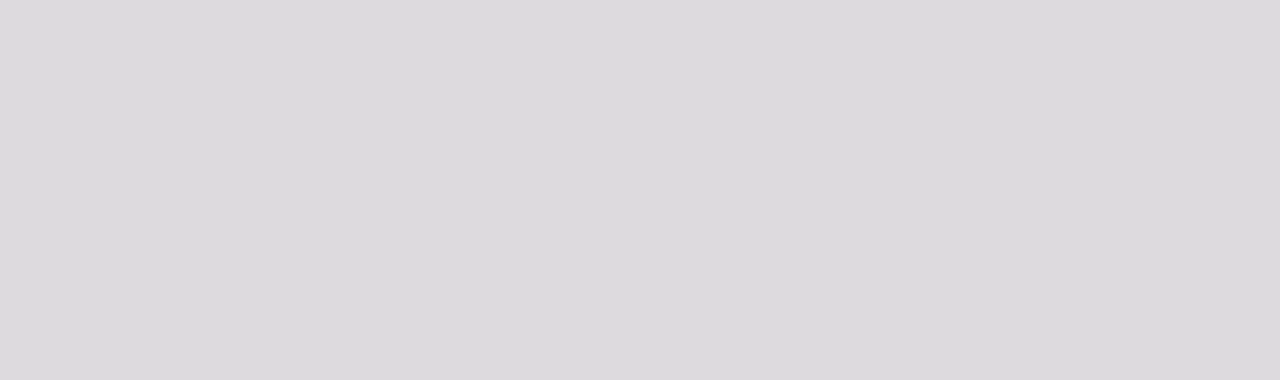
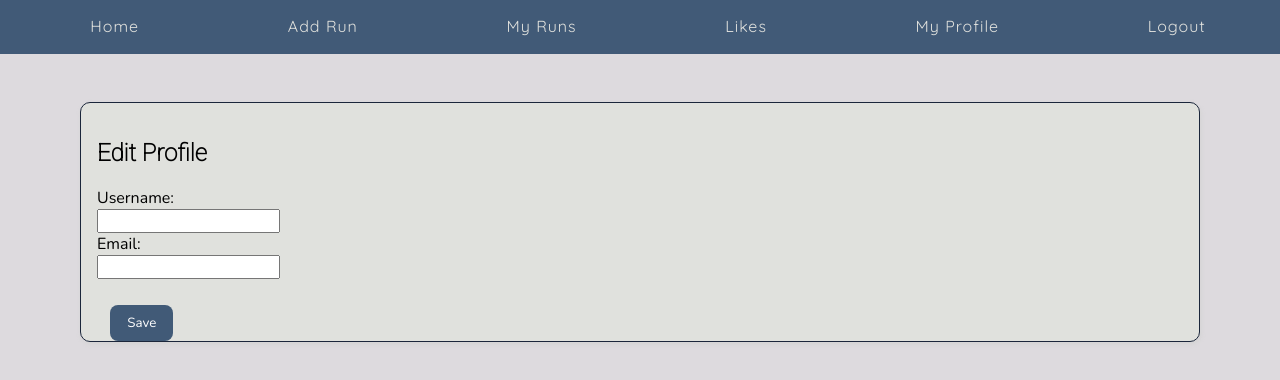
Before and after one commit to Doubles-101/run-log-repeat, a React (Vite) app: page /editprofile in a window 1280 px wide. Shown: the top 380 px of the page. Built offline with nearby package versions, Linux system fonts and the light colour scheme; no server answers; sample sign-in values are in the browser's storage.

Commit message:
added Profile and Edit Profile

```diff
--- a/src/components/home/runs/Run.jsx
+++ b/src/components/home/runs/Run.jsx
@@ -7,6 +7,7 @@ import { getRunDetails } from "../../../services/getHomeRunsRun.jsx"
 
 export const Run = ({runObject}) => {
     const [runDetails, setRunDetails] = useState([])
+    const [likeCounter, setLikeCounter] = useState(0)
 
     useEffect(() => {
         getRunDetails(runObject.id).then((runArray) => {
@@ -14,11 +15,14 @@ export const Run = ({runObject}) => {
         })
     }, [runObject])
 
-    /* May need to put this number in a state, so the page auto-update the number of likes */
-    let totalLikes = 0
-    for (const run of runDetails) {
-        totalLikes += run.likes.length
-    }
+
+    useEffect(() => {
+        let totalLikes = 0
+        for (const run of runDetails) {
+            totalLikes += run.likes.length
+        }
+        setLikeCounter(totalLikes)
+    }, [runDetails])
 
     return (
         <div className="run-post">
@@ -33,8 +37,8 @@ export const Run = ({runObject}) => {
                 <h3>Location : {runObject.location}</h3>
             </div>
             <footer>
-                <LikeButton runObject={runObject} />
-                <h3>Number of Likes: {totalLikes}</h3>
+                <LikeButton runObject={runObject} setLikeCounter={setLikeCounter} likeCounter={likeCounter}/>
+                <h3>Number of Likes: {likeCounter}</h3>
             </footer>
         </div>
     )
--- a/src/components/likebutton/LikeButton.jsx
+++ b/src/components/likebutton/LikeButton.jsx
@@ -3,11 +3,11 @@ import "./LikeButton.css"
 import { getDeleteLike, getLikeButton, getPostLike } from "../../services/getLikeButton.jsx"
 import { useNavigate, useParams } from "react-router-dom"
 
-export const LikeButton = ({runObject}) => {
+export const LikeButton = ({runObject, setLikeCounter, likeCounter}) => {
     const [currentUser, setCurrentUser] = useState({})
     const [userLikes, setUserLikes] = useState([])
     const [liked, setLiked] = useState(false)
-    const [currentLike, setCurrentLike]= useState([])
+    const [currentLike, setCurrentLike] = useState([])
 
     const navigate = useNavigate()
     const { editRunId } = useParams()
@@ -36,7 +36,7 @@ export const LikeButton = ({runObject}) => {
                 setUserLikes(likeArray)
             })
         }
-    }, [currentUser, runObject])
+    }, [currentUser, runObject, liked])
 
     useEffect(() => {
         setCurrentLike(
@@ -44,20 +44,32 @@ export const LikeButton = ({runObject}) => {
                 currentUser.id === like.userId
             )
         )
-    }, [userLikes, liked])
+    }, [userLikes, liked, runObject, likeCounter])
 
 
     const handleLike = () => {
         console.log("liked")
         getPostLike(currentUser.id, runObject.id).then(
             setLiked(!liked)
-        )
+            ,setLikeCounter(likeCounter + 1)
+        ).then(
+            setCurrentLike(
+            userLikes.find((like) =>
+                currentUser.id === like.userId
+            )
+        ))
     }
 
     const handleUnlike = () => {
         console.log("Unliked")
-        getDeleteLike(currentLike.id).then(
+        getDeleteLike(currentLike?.id).then(
             setLiked(!liked)
+            ,setLikeCounter(likeCounter - 1)
+            ,setCurrentLike(
+                userLikes.find((like) =>
+                    currentUser.id === like.userId
+                )
+            )
         )
     }
 
@@ -68,9 +80,6 @@ export const LikeButton = ({runObject}) => {
 
     return (
         <>
-        {/* If the user is the creator of the Run display this */}
-        {currentUser?.id === runObject.userId &&
-        <button onClick={handleEdit}>Edit</button>}
 
         {/* If the post has not been Liked display this */}
         {!liked &&
@@ -80,6 +89,10 @@ export const LikeButton = ({runObject}) => {
         {liked &&
         <button onClick={handleUnlike}>Unlike</button>}
 
+        {/* If the user is the creator of the Run display this */}
+        {currentUser?.id === runObject.userId &&
+        <button onClick={handleEdit}>Edit</button>}
+
         </>
     )
 }
--- a/src/components/navbar/NavBar.jsx
+++ b/src/components/navbar/NavBar.jsx
@@ -1,7 +1,7 @@
 import "./NavBar.css"
 import { Link } from "react-router-dom"
 
-export const NavBar = () => {
+export const NavBar = ({currentUser}) => {
 
     return(
         <div className="navbar">
@@ -27,7 +27,7 @@ export const NavBar = () => {
                     </Link>
                 </li>
                 <li className="navbar-li">
-                    <Link className="navbar-link" to="/myprofile">
+                    <Link className="navbar-link" to={`/profile/${currentUser.id}`}>
                         My Profile
                     </Link>
                 </li>
--- /dev/null
+++ b/src/components/profile/EditProfile.jsx
@@ -0,0 +1,51 @@
+import { useEffect, useState } from "react"
+import { getEditProfile, getPutProfile } from "../../services/getProfile.jsx"
+import { useNavigate } from "react-router-dom"
+
+export const EditProfile = ({currentUser}) => {
+    const [userInfo, setUserInfo] = useState({})
+
+    const navigate = useNavigate()
+
+    useEffect(() => {
+        if(currentUser.id > 0) {
+            getEditProfile(currentUser.id).then((userObj) => {
+                setUserInfo(userObj)
+            })
+        }
+    }, [currentUser])
+
+    const handleSave = () => {
+        console.log("Saved!")
+        getPutProfile(userInfo)
+        navigate(`/`)
+    }
+
+    return (
+        <form className="editprofile-container">
+            <header><h2>Edit Profile</h2></header>
+            <div className="myprofile-item">Username:</div>
+            <input
+                type="text"
+                value={userInfo.username}
+                onChange={() => {
+                    const profileCopy = {...userInfo}
+                    profileCopy.username = event.target.value
+                    setUserInfo(profileCopy)
+                }}
+            />
+            <div className="myprofile-item">Email:</div>
+            <input
+                type="text"
+                value={userInfo.email}
+                onChange={() => {
+                    const profileCopy = {...userInfo}
+                    profileCopy.email = event.target.value
+                    setUserInfo(profileCopy)
+                }}
+            />
+
+            <footer><button onClick={handleSave}>Save</button></footer>
+        </form>
+    )
+}
--- a/src/components/myprofile/MyProfile.jsx
+++ b/src/components/profile/Profile.jsx
@@ -1,17 +1,23 @@
 import { useEffect, useState } from "react"
-import "./MyProfile.css"
-import { getMyProfile } from "../../services/getMyProfile.jsx"
+import "./Profile.css"
+import { getMyProfile } from "../../services/getProfile.jsx"
+import { Link, useNavigate, useParams } from "react-router-dom"
 
-export const MyProfile = ({currentUser}) => {
+export const Profile = ({currentUser}) => {
     const [userProfile, setUserProfile] = useState({})
 
+    const { profileId } = useParams()
+    const navigate = useNavigate()
 
     useEffect(() => {
-        /* if statement to remove an error of intitial render */
-        if (currentUser.id > 0) {
+        if (currentUser.id === profileId) {
             getMyProfile(currentUser.id).then((userArray) => {
                setUserProfile(userArray)
             })
+        } else {
+            getMyProfile(profileId).then((userArray) => {
+                setUserProfile(userArray)
+             })
         }
     }, [currentUser])
 
@@ -28,7 +34,10 @@ export const MyProfile = ({currentUser}) => {
                 {userProfile.runs?.length}
             </div>
             {userProfile.id === currentUser.id &&
-            <button onClick={handleEdit}>Edit</button>}
+            <Link to={`/editprofile`}>
+                <button onClick={handleEdit}>Edit</button>
+            </Link>
+            }
         </div>
     )
 }
--- a/src/components/views/ApplicationViews.jsx
+++ b/src/components/views/ApplicationViews.jsx
@@ -5,8 +5,9 @@ import { Home } from "../home/Home.jsx"
 import { AddRun } from "../addrun/AddRun.jsx"
 import { MyRuns } from "../myruns/MyRuns.jsx"
 import { Likes } from "../likes/Likes.jsx"
-import { MyProfile } from "../myprofile/MyProfile.jsx"
+import { Profile } from "../profile/Profile.jsx"
 import { useEffect, useState } from "react"
+import { EditProfile } from "../profile/EditProfile.jsx"
 
 export const ApplicationViews = () => {
     const [currentUser, setCurrentUser] = useState({})
@@ -23,7 +24,7 @@ export const ApplicationViews = () => {
         <Routes>
             <Route path="/" element={
                 <>
-                    <NavBar />
+                    <NavBar currentUser={currentUser}/>
                     <Outlet />
                 </>
             }>
@@ -35,7 +36,10 @@ export const ApplicationViews = () => {
                     <Route path=":editRunId" element={<>Hi</>} />
                 </Route>
                 <Route path="likes" element={<Likes currentUser={currentUser}/>} />
-                <Route path="myprofile" element={<MyProfile currentUser={currentUser}/>} />
+                <Route path="profile">
+                    <Route path=":profileId" element={<Profile currentUser={currentUser}/>} />
+                </Route>
+                <Route path="editprofile" element={<EditProfile currentUser={currentUser}/>} />
             </Route>
         </Routes>
     )
--- a/src/services/getMyProfile.jsx
+++ /dev/null
@@ -1,5 +0,0 @@
-/* grabbing the user profile and runs they have posted. So we can get
-info and number of runs */
-export const getMyProfile = (userId) => {
-    return fetch(`http://localhost:8088/users/${userId}?_embed=runs`).then(res => res.json())
-}
--- /dev/null
+++ b/src/services/getProfile.jsx
@@ -0,0 +1,19 @@
+/* grabbing the user profile and runs they have posted. So we can get
+info and number of runs */
+export const getMyProfile = (userId) => {
+    return fetch(`http://localhost:8088/users/${userId}?_embed=runs`).then(res => res.json())
+}
+
+export const getEditProfile = (userId) => {
+    return fetch(`http://localhost:8088/users/${userId}`).then(res => res.json())
+}
+
+export const getPutProfile = (newProfile) => {
+    return fetch(`http://localhost:8088/users/${newProfile.id}`, {
+        method: "PUT",
+        headers: {
+            "Content-Type": "application/json"
+        },
+        body: JSON.stringify(newProfile)
+    })
+}
```
Also changed, not shown: src/components/profile/Profile.css (added).
